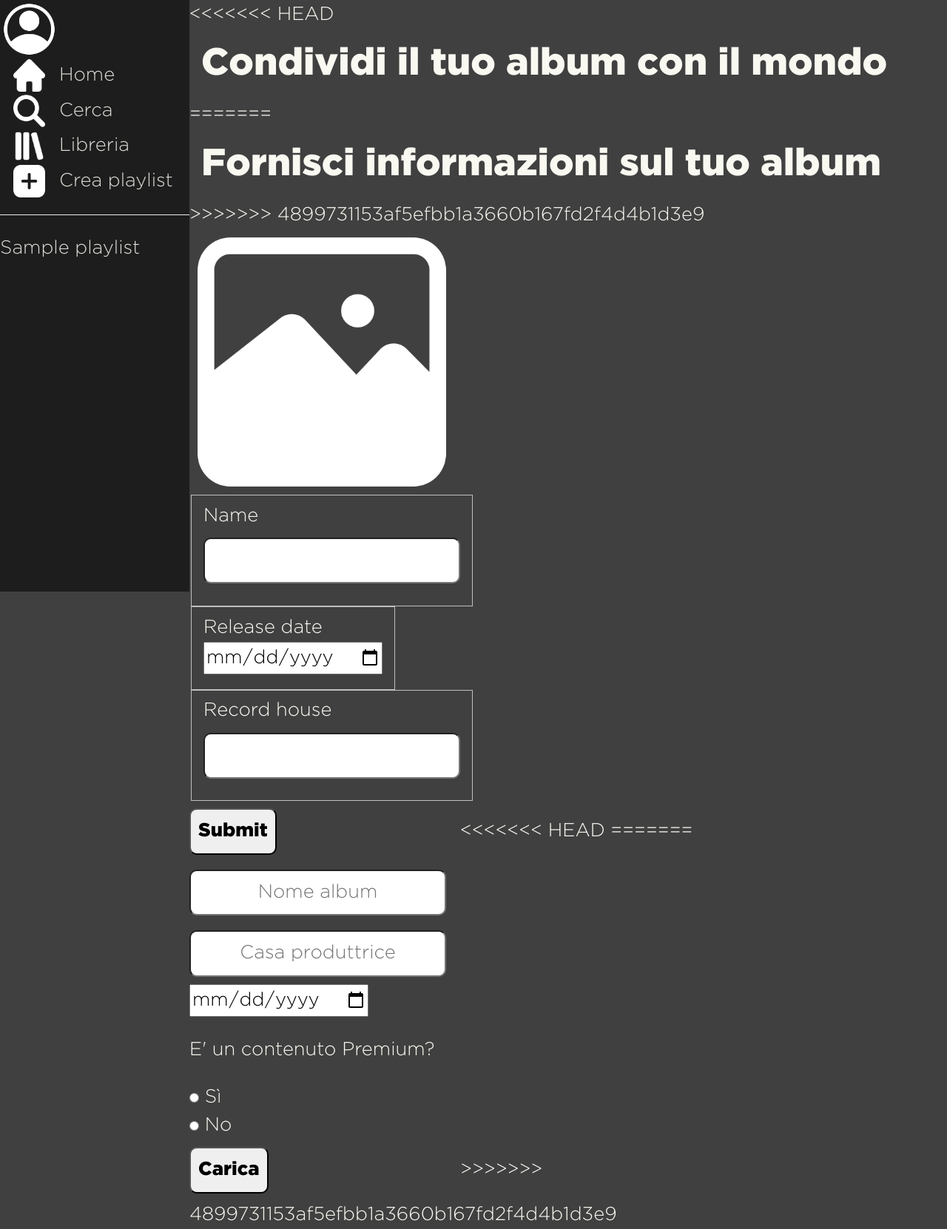
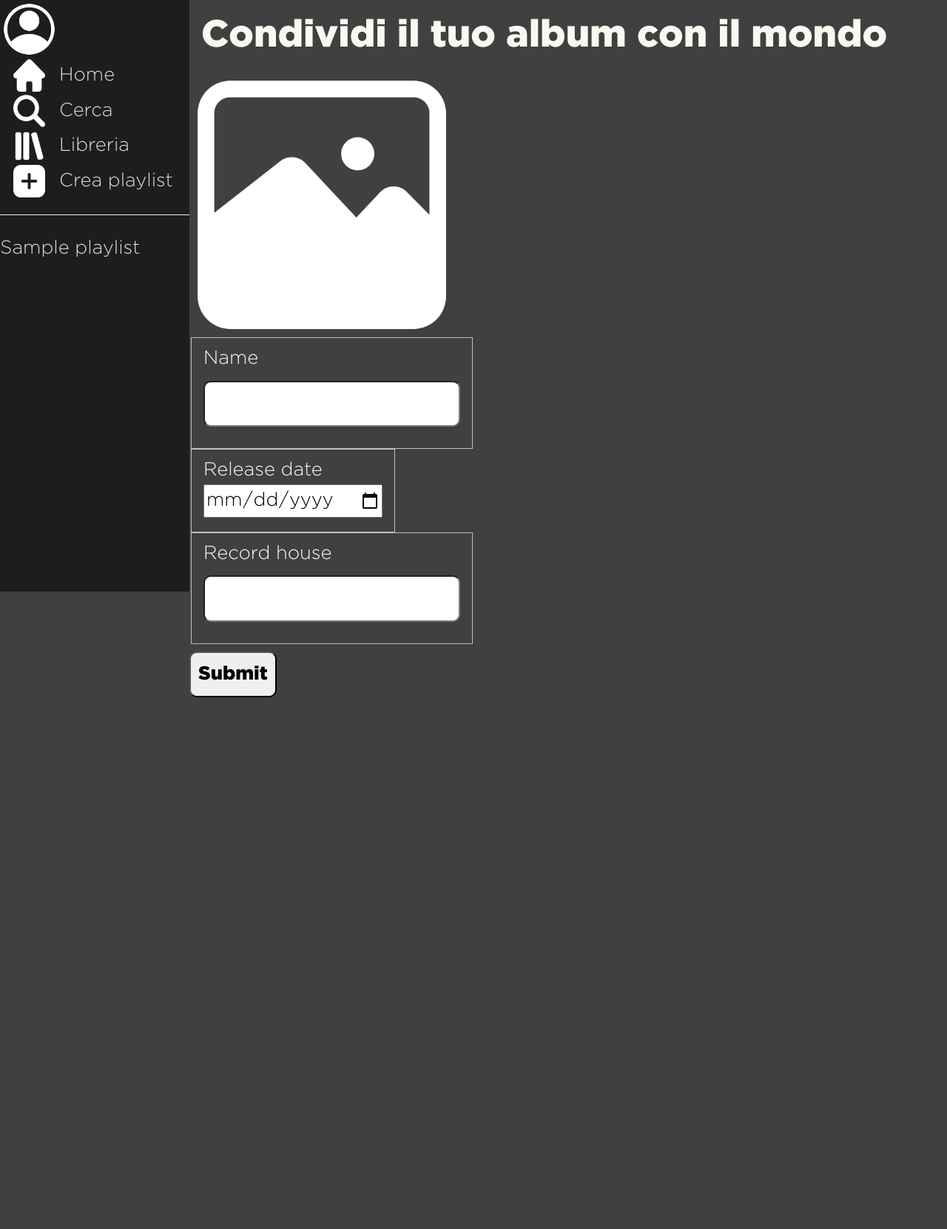
Before and after one commit to Martino-Pistellato/Spotifake, a Python web app: template blueprints/album/templates/album.html in a window 1280 px wide. Shown: the whole page at 74% size. After the commit the page ends 943 px from the top, so only its background shows below. Run offline with Jinja, Linux system fonts and the light colour scheme; the template is opened without the code that fills it: most values are stand-ins (such as "Sample title", 1, 10 or a date in 2020); form fields are guessed from the names that the template uses.

Commit message:
modifica form album 2

```diff
--- a/blueprints/album/templates/album.html
+++ b/blueprints/album/templates/album.html
@@ -1,11 +1,7 @@
 {% extends 'layout.html' %}
 
 {% block content %}
-<<<<<<< HEAD
     <div class="w3-container"> <h1> Condividi il tuo album con il mondo </h1> </div>
-=======
-    <div class="w3-container"> <h1>Fornisci informazioni sul tuo album </h1> </div>
->>>>>>> 4899731153af5efbb1a3660b167fd2f4d4b1d3e9
     <div style="display:inline-block; width:35%;">
         <img src="..\static\img\gallery.png" style="width:100%;">
 
@@ -60,22 +56,4 @@
         </div>
 
     </div>
-<<<<<<< HEAD
-
-=======
-    <div style="display:inline-block; width:35%;">
-        <form id="album_name", action="/create_album" method="POST">
-            <input type="text", name="name" placeholder="Nome album">
-            <input type="text", name="record_h" placeholder="Casa produttrice">
-            <input type="date", name="date" placeholder="Data di rilascio">
-            <p>E' un contenuto Premium?</p>
-            <input type="radio", name="restriction", value="Sì">
-            <label>Sì</label><br>
-            <input type="radio", name="restriction", value="No">
-            <label>No</label><br>
-            <input type="submit", value="Carica">
-    </div>
->>>>>>> 4899731153af5efbb1a3660b167fd2f4d4b1d3e9
-
-
 {% endblock %}
```
Also changed, not shown: blueprints/album/routes.py (+1 -16 lines).
